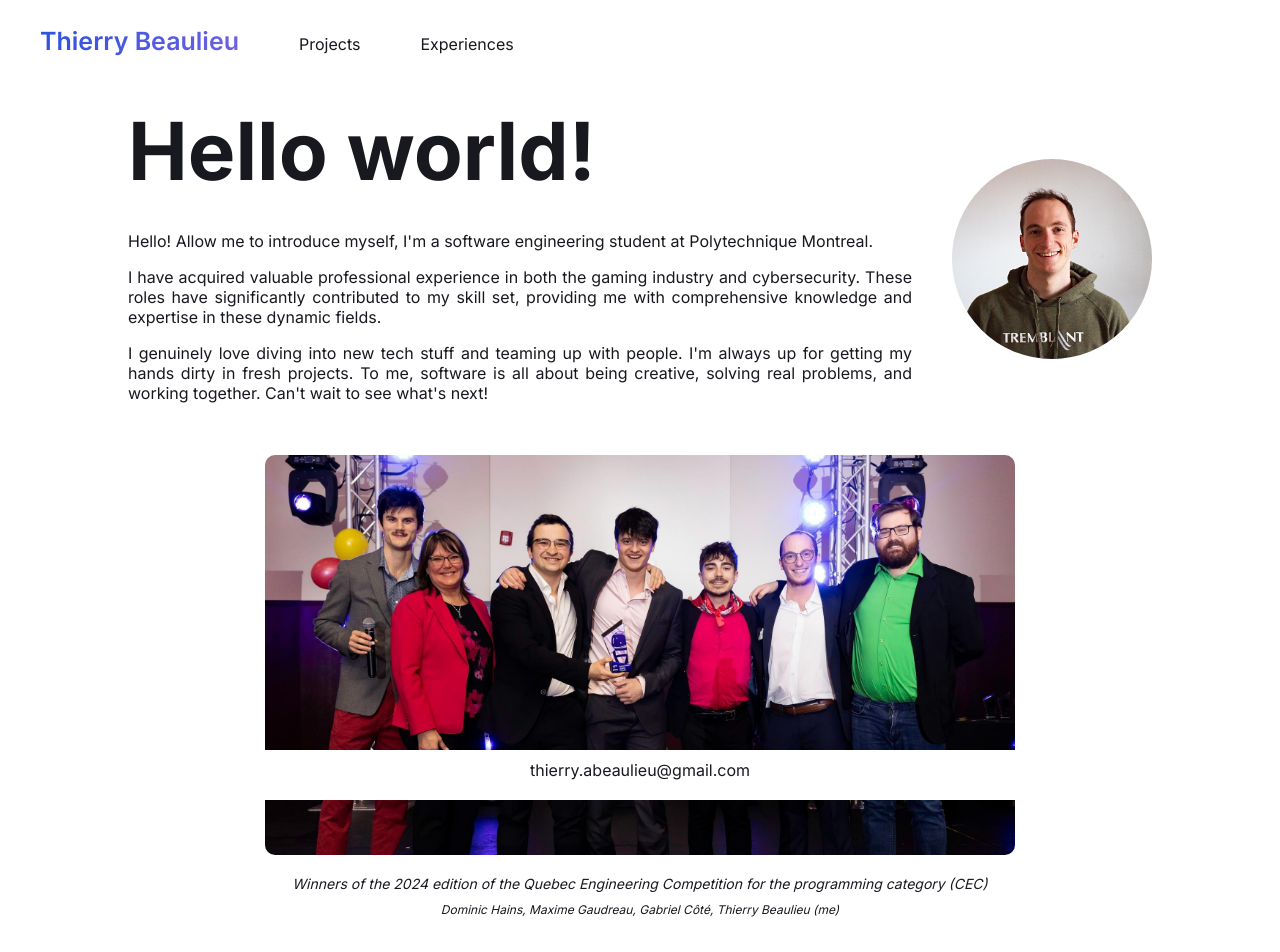
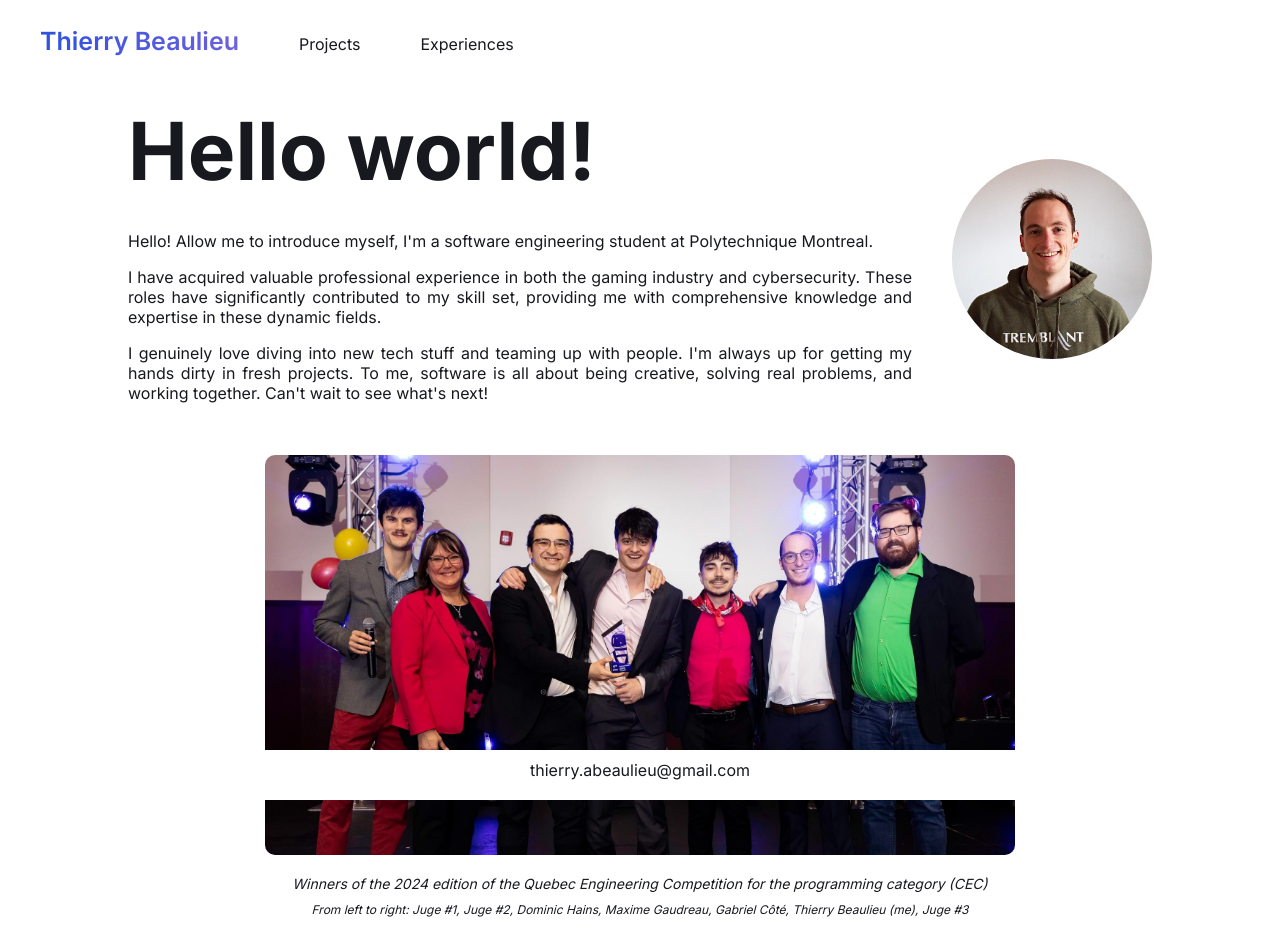
Before and after one commit to ThierryBeaulieu/ThierryBeaulieu, a React (Vite) app in the folder app/: page / in a window 1280 px wide. Shown: the top 952 px of the page. Built offline with nearby package versions, Linux system fonts and the light colour scheme.

Commit message:
picture with the juges.

```diff
--- a/app/src/pages/Home.jsx
+++ b/app/src/pages/Home.jsx
@@ -49,7 +49,8 @@ function HomePage() {
               category (CEC)
             </div>
             <div className='award-description'>
-              Dominic Hains, Maxime Gaudreau, Gabriel Côté, Thierry Beaulieu (me)
+              From left to right: Juge #1, Juge #2, Dominic Hains, Maxime Gaudreau, Gabriel Côté,
+              Thierry Beaulieu (me), Juge #3
             </div>
           </div>
 
```
